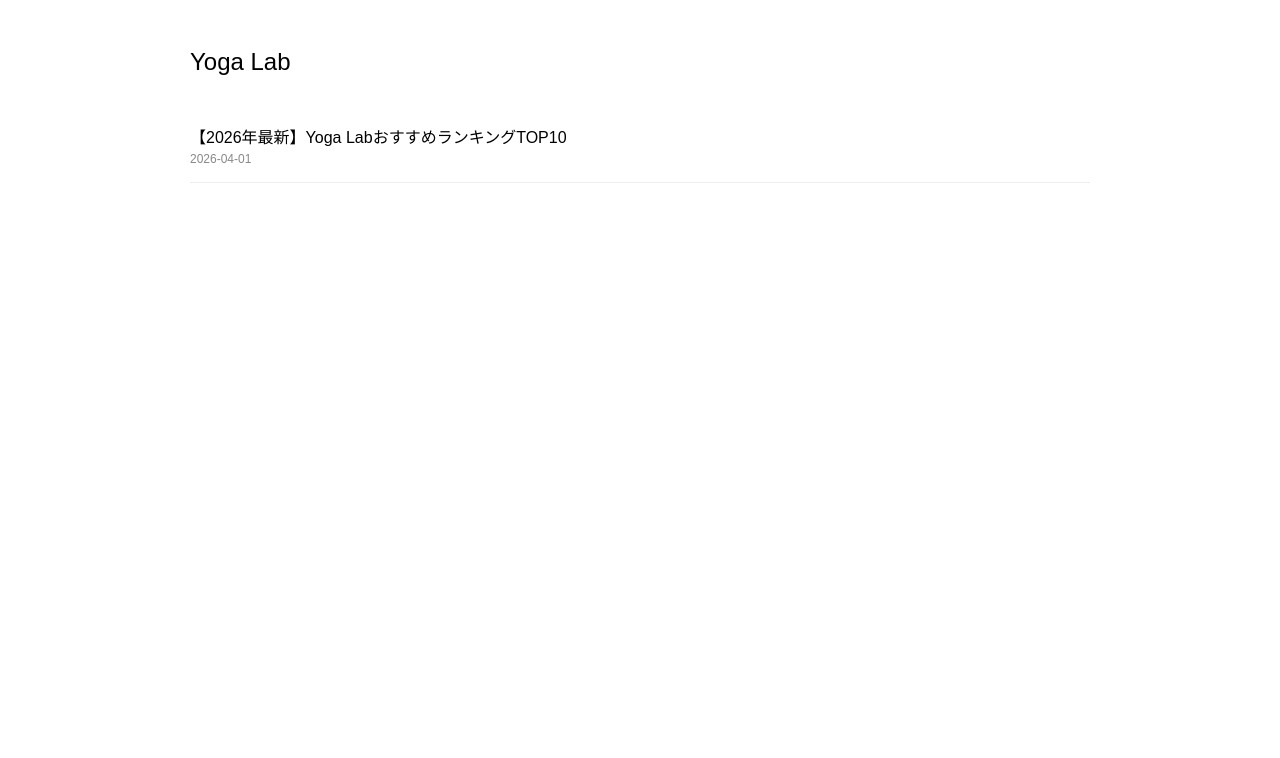
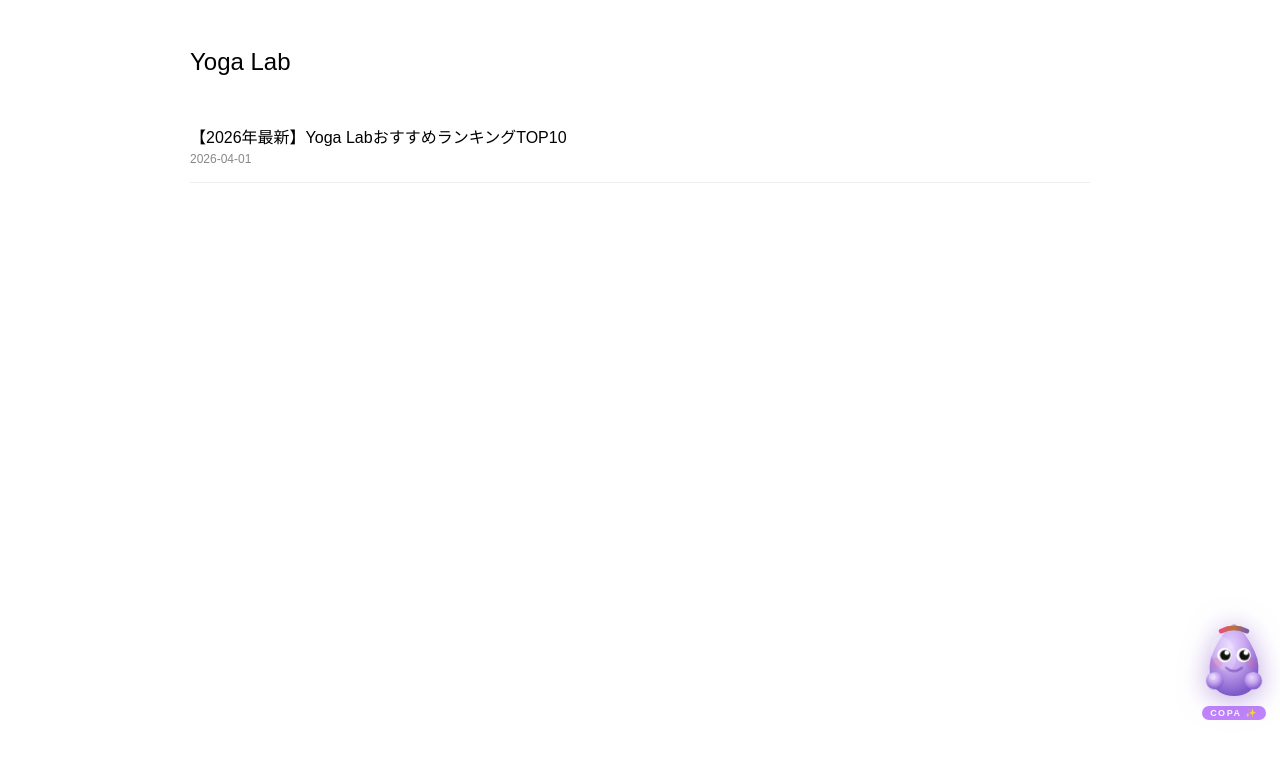
Before and after one commit to okuwabara07-gif/yoga-lab-jp, a Next.js app: page / in a window 1280 px wide. Shown: the top 758 px of the page. Built offline with nearby package versions, Linux system fonts and the light colour scheme.

Commit message:
feat: add Copa fortune widget

```diff
--- a/app/layout.tsx
+++ b/app/layout.tsx
@@ -1,5 +1,60 @@
+
+function CopaWidgetFloat() {
+  if (typeof window === "undefined") return null;
+  return (
+    <>
+      <style>{`
+        @keyframes cw-float{0%,100%{transform:translateY(0)}50%{transform:translateY(-8px)}}
+        @keyframes cw-blink{0%,86%,100%{transform:scaleY(1)}93%{transform:scaleY(.06)}}
+        @keyframes cw-wiggle{0%,100%{transform:rotate(0)}25%{transform:rotate(10deg)}75%{transform:rotate(-8deg)}}
+        #cw-bubble{position:fixed;right:88px;bottom:100px;z-index:10000;background:rgba(15,13,11,.93);border:1.5px solid rgba(192,132,252,.5);border-radius:14px 14px 0 14px;padding:10px 13px;font-size:12px;line-height:1.65;color:#fff;width:165px;font-family:-apple-system,sans-serif;display:none;pointer-events:auto}
+        #cw-bubble a{color:#c084fc;font-weight:700;text-decoration:none}
+        #cw-bubble::after{content:"";position:absolute;bottom:-7px;right:14px;border:7px solid transparent;border-top-color:rgba(15,13,11,.93)}
+        #cw-wrap{position:fixed;right:14px;bottom:80px;z-index:9999;display:flex;flex-direction:column;align-items:center;gap:4px;pointer-events:none}
+        #cw-wrap svg{pointer-events:all;cursor:pointer;animation:cw-float 3s ease-in-out infinite;filter:drop-shadow(0 4px 14px rgba(136,88,200,.55))}
+        #cw-badge{font-size:9px;font-weight:900;letter-spacing:1.5px;padding:2px 8px;border-radius:12px;color:white;background:#c084fc;pointer-events:none}
+      `}</style>
+      <div id="cw-bubble"></div>
+      <div id="cw-wrap">
+        <svg width="64" height="77" viewBox="0 0 80 96" onClick={() => {
+          const msgs = [
+            '今日の運勢、気になる？<br><a href="https://colorpass-web.vercel.app/fortune" target="_blank">→ COPA占いはこちら✨</a>',
+            'COLORPASSに登録すると<br>占いが1週間無料！<br><a href="https://colorpass-web.vercel.app" target="_blank">→ 登録する💜</a>',
+            'あなたのこと応援してるよ✨<br><a href="https://colorpass-web.vercel.app/fortune" target="_blank">→ 今日を占う🔮</a>',
+          ];
+          if (!window._cwIdx) window._cwIdx = 0;
+          const b = document.getElementById("cw-bubble");
+          if (b) { b.innerHTML = msgs[window._cwIdx++ % msgs.length]; b.style.display = "block"; clearTimeout(window._cwTimer); window._cwTimer = setTimeout(() => b.style.display = "none", 4500); }
+        }}>
+          <defs>
+            <radialGradient id="cw-g" cx="42%" cy="32%" r="68%"><stop offset="0%" stopColor="#e8d8ff"/><stop offset="45%" stopColor="#c8a8f0"/><stop offset="100%" stopColor="#7c58c8"/></radialGradient>
+            <linearGradient id="cw-h" x1="0" y1="0" x2="1" y2="0"><stop offset="0%" stopColor="#e85080"/><stop offset="50%" stopColor="#b87333"/><stop offset="100%" stopColor="#7c5ca8"/></linearGradient>
+          </defs>
+          <path d="M40 91 Q18 91 12 72 Q6 53 14 36 Q22 19 30 10 Q35 3 40 1 Q45 3 50 10 Q58 19 66 36 Q74 53 68 72 Q62 91 40 91Z" fill="url(#cw-g)"/>
+          <ellipse cx="27" cy="38" rx="15" ry="22" fill="rgba(255,255,255,.18)" transform="rotate(-18,27,38)"/>
+          <path d="M24 10 Q40 2 56 10" stroke="url(#cw-h)" strokeWidth="6" fill="none" strokeLinecap="round"/>
+          <ellipse cx="28" cy="40" rx="9" ry="9" fill="rgba(255,255,255,.95)"/>
+          <ellipse cx="52" cy="40" rx="9" ry="9" fill="rgba(255,255,255,.95)"/>
+          <circle cx="29" cy="40" r="6.5" fill="#111" style={{animation:"cw-blink 4s ease-in-out infinite",transformOrigin:"29px 40px"}}/>
+          <circle cx="53" cy="40" r="6.5" fill="#111"/>
+          <circle cx="31" cy="37" r="3" fill="#fff"/>
+          <circle cx="55" cy="37" r="3" fill="#fff"/>
+          <circle cx="18" cy="50" r="7" fill="rgba(232,80,128,.18)"/>
+          <circle cx="62" cy="50" r="7" fill="rgba(232,80,128,.18)"/>
+          <path d="M30 56 Q40 64 50 56" stroke="rgba(100,60,180,.6)" strokeWidth="2.5" fill="none" strokeLinecap="round"/>
+          <circle cx="16" cy="72" r="11" fill="url(#cw-g)" style={{animation:"cw-wiggle 2.5s ease-in-out infinite",transformOrigin:"16px 72px"}}/>
+          <circle cx="64" cy="72" r="11" fill="url(#cw-g)"/>
+          <circle cx="13" cy="67" r="4" fill="rgba(255,255,255,.28)"/>
+        </svg>
+        <div id="cw-badge">COPA ✨</div>
+      </div>
+    </>
+  );
+}
+
 import type { Metadata } from 'next'
 export const metadata: Metadata = { title: 'Yoga Lab', description: 'ヨガ・ピラティス比較' }
 export default function RootLayout({ children }: { children: React.ReactNode }) {
-  return <html lang="ja"><body style={{margin:0,fontFamily:'sans-serif'}}>{children}</body></html>
+  return <html lang="ja"><body style={{margin:0,fontFamily:'sans-serif'}}>{children}<CopaWidgetFloat />
+</body></html>
 }
```
